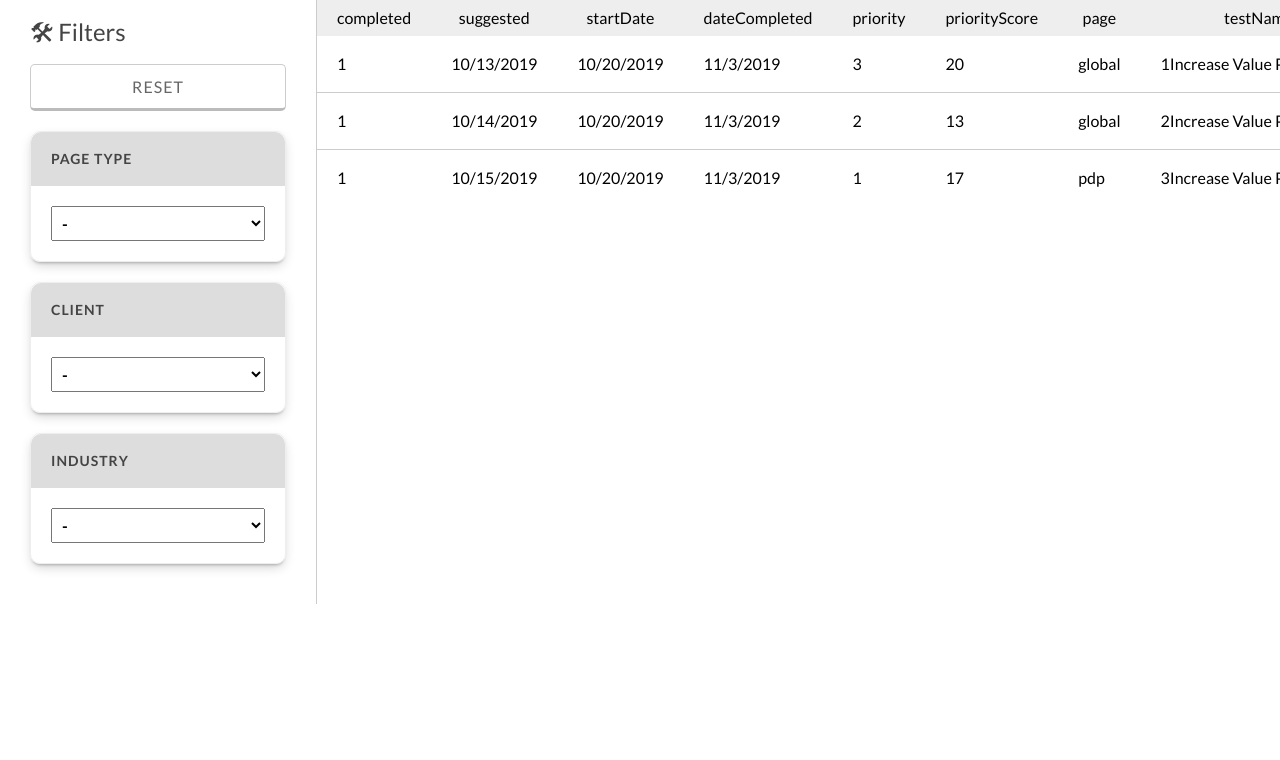
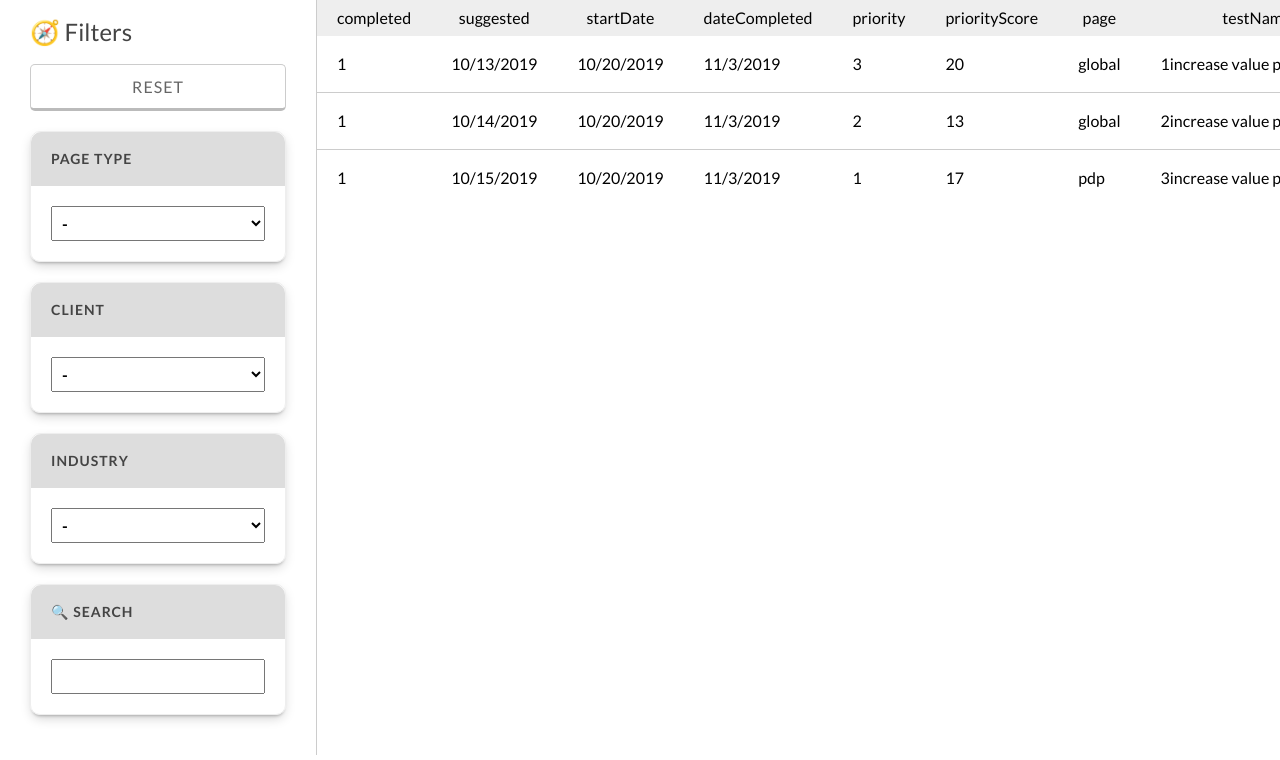
Before and after one commit to jonathantcallahan/cro-database, a React (Create React App) app in the folder cro-database-client/: page / in a window 1280 px wide. Shown: the top 760 px of the page. Built offline with nearby package versions, Linux system fonts and the light colour scheme.

Commit message:
added search functionality

```diff
--- a/cro-database-client/src/components/App.js
+++ b/cro-database-client/src/components/App.js
@@ -75,13 +75,15 @@ class App extends React.Component {
         transactionsLift: "150",
         client: "Advance Auto Parts",
         industry: "automotive"
-      }]
+      }],
+      searchString: ''
     };
     this.sortByColumn = this.sortByColumn.bind(this);
     this.resetFilters = this.resetFilters.bind(this);
     this.applyFilter = this.applyFilter.bind(this);
     this.addFilter = this.addFilter.bind(this);
     this.getFilteredData = this.getFilteredData.bind(this);
+    this.updateSearch = this.updateSearch.bind(this);
   }
 
   sortByColumn(columnName) {
@@ -106,10 +108,14 @@ class App extends React.Component {
   }
 
   resetFilters(){
-    this.setState({appliedFilters: []});
+    this.setState({appliedFilters: [], searchString: ''});
     let selects = document.getElementsByTagName('select');
     for (let select of selects){
       select.selectedIndex = 0;
+    }
+    let inputs = document.getElementsByTagName('input');
+    for (let input of inputs){
+      input.value = '';
     }
   }
 
@@ -143,17 +149,28 @@ class App extends React.Component {
   }
 
   getFilteredData(){
-    if (this.state.appliedFilters.length){
-      return this.state.appliedFilters.reduce((a, b) => this.applyFilter(a, b.column, b.condition), this.state.allData);
-    }
-    return this.state.allData;
+    let searchedData = this.state.allData.filter(test => {
+      for (let column in test){
+        if(test[column].toString().toLowerCase().includes(this.state.searchString)){
+          return true;
+        }
+      }
+      return false;
+    })
+
+    //applies all filters in appliedFilters array to the searchedData (already filtered by search box)
+    return this.state.appliedFilters.reduce((a, b) => this.applyFilter(a, b.column, b.condition), searchedData);
+  }
+
+  updateSearch(string){
+    this.setState({searchString: string.toLowerCase()});
   }
 
   render() {
     return (
       <StyledApp className="App">
-        <Filters data={this.state.allData} filterFunction={this.addFilter} resetFiltersFunction={this.resetFilters} />
-        <DataTable data={this.getFilteredData()} onColumnClick={this.sortByColumn} />
+        <Filters data={this.state.allData} filterFunction={this.addFilter} resetFiltersFunction={this.resetFilters} searchFunction={this.updateSearch} />
+        <DataTable data={this.getFilteredData()} onColumnClick={this.sortByColumn} searchString={this.state.searchString} />
       </StyledApp>
     );
   }
--- a/cro-database-client/src/components/DataTable.js
+++ b/cro-database-client/src/components/DataTable.js
@@ -34,12 +34,40 @@ const StyledThead = styled.thead`
   background: #eee;
 `
 
+const StyledNoData = styled.div`
+  display: flex;
+  justify-content: space-around;
+  align-items: center;
+  font-size: 25px;
+  background: none;
+  color: #666;
+  width: 100%;
+`
+
+const StyledSearchMatch = styled.span`
+  background: #ffeb00;
+  color: black;
+`
+
 export default class DataTable extends React.Component {
 
   render() {
+    if (this.props.data.length === 0) {
+      return <StyledNoData>no data <span role="img" aria-label="sadface">😥</span></StyledNoData>
+    }
+
     let columns = Object.keys(this.props.data[0]).map((field, key) => <StyledTh key={key} onClick={e => this.props.onColumnClick(e.target.innerText)}>{field}</StyledTh>);
+    let searchText = this.props.searchString;
     let trs = this.props.data.map(function (record, key) {
-            var tds = Object.keys(record).map((field, key) => <StyledTd key={key}>{record[field]}</StyledTd>);
+      var tds = Object.keys(record).map((field, key) => {
+        //all this stuff handles highlighting the search text
+        let text = record[field].toString().toLowerCase();
+        let index = text.indexOf(searchText);
+        if (index !== -1){
+          return <StyledTd key={key}>{text.substring(0, index)}<StyledSearchMatch>{text.substr(index, searchText.length)}</StyledSearchMatch>{text.substring(index + searchText.length)}</StyledTd>
+        }
+        return <StyledTd key={key}>{record[field]}</StyledTd>
+      });
       return <StyledTr key={key}>{tds}</StyledTr>;
     });
     let table = <StyledTableWrapper><StyledTable><StyledThead><tr>{columns}</tr></StyledThead><tbody>{trs}</tbody></StyledTable></StyledTableWrapper>;
--- a/cro-database-client/src/components/Filters.js
+++ b/cro-database-client/src/components/Filters.js
@@ -2,6 +2,7 @@ import React from 'react';
 import styled from 'styled-components';
 
 import DropdownFilter from './DropdownFilter';
+import Search from './Search';
 
 const StyledFilters = styled.div`
     width: 20vw;
@@ -44,11 +45,12 @@ export default class Filters extends React.Component {
         //to add more DropdownFilters, add array of options as above, filterColumn should be the column name from data source, then add an entry to mapColumnsToFilterTitles in DropdownFilter component for more human-readable title
         return (
             <StyledFilters>
-                <StyledFiltersTitle>🛠 Filters</StyledFiltersTitle>
+                <StyledFiltersTitle><span role="img" aria-label="filters">🧭</span> Filters</StyledFiltersTitle>
                 <StyledResetButton onClick={this.props.resetFiltersFunction}>Reset</StyledResetButton>
                 <DropdownFilter filterColumn="page" options={pageTypeOptions} onChange={this.props.filterFunction} />
                 <DropdownFilter filterColumn="client" options={clientOptions} onChange={this.props.filterFunction} />
                 <DropdownFilter filterColumn="industry" options={industryOptions} onChange={this.props.filterFunction} />
+                <Search onChange={this.props.searchFunction} />
             </StyledFilters>
         );
     }
--- /dev/null
+++ b/cro-database-client/src/components/Search.js
@@ -0,0 +1,44 @@
+import React from 'react';
+import styled from 'styled-components';
+
+const searchPadding = "20px";
+
+const StyledSearchTitle = styled.span`
+    font-weight: bold;
+    background: #ddd;
+    padding: ${searchPadding} ${searchPadding} ${searchPadding} ${searchPadding};
+    font-weight: 600;
+    font-size: 14px;
+    letter-spacing: 1px;
+    text-transform: uppercase;
+    color: #444;
+    border-radius: 10px 10px 0px 0px;
+`
+
+const StyledSearch = styled.div`
+    border: 1px solid #eee;
+    display: flex;
+    flex-direction: column;
+    margin-bottom: 20px;
+    border-radius: 10px;
+    box-shadow: 0 5px 12px -2px rgba(0, 0, 0, 0.18), 0 3px 3px -2px rgba(0, 0, 0, 0.24);
+`
+
+const StyledSearchInput = styled.input`
+    font-weight: bold;
+    margin: ${searchPadding} ${searchPadding} ${searchPadding} ${searchPadding};
+    font-size: 16px;
+    font-family: Lato;
+    padding: 6px;
+`
+
+export default class Search extends React.Component {
+    render() {
+        return (
+            <StyledSearch>
+                <StyledSearchTitle><span role="img" aria-label="search">🔍</span> Search</StyledSearchTitle>
+                <StyledSearchInput onChange={e => this.props.onChange(e.target.value)} />
+            </StyledSearch>
+            )
+    }
+}
```
Lines whose indentation alone changed are shown as unchanged.
